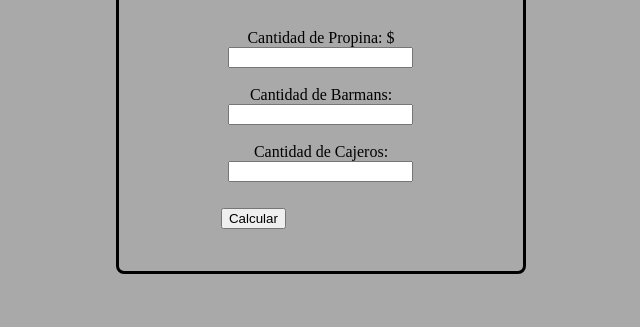
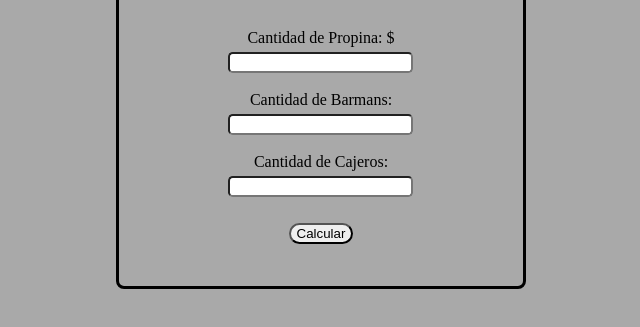
Before and after one commit to moreiratomas22/propinabarra, a plain HTML site: page index.html in a window 1280 px wide. Shown: the part 83-410 px from the top of the page, without its empty margins (319-959 px from the left). Drawn offline with Linux system fonts and the light colour scheme.

Commit message:
Bordes, margenes y clases en inputs

```diff
--- a/css/estilos.css
+++ b/css/estilos.css
@@ -9,6 +9,11 @@
 }
 .alineacion{
   text-align: center;
+}
+
+input{
+  border-radius: 0.3rem;
+  margin-top: 5px;
 }
 
 h1 {
@@ -42,6 +47,8 @@ h1 {
 #boton button{
     display: flex;
     align-items: center;
+    margin: 0 auto;
+    border-radius: 1.5rem;
 }
 
 #resultado {
@@ -53,6 +60,4 @@ h1 {
     padding: 0.5rem 1rem;
     width: 200px;
     margin: 0 auto;
-    align-items: center;
-    justify-content: center;
 }
```
